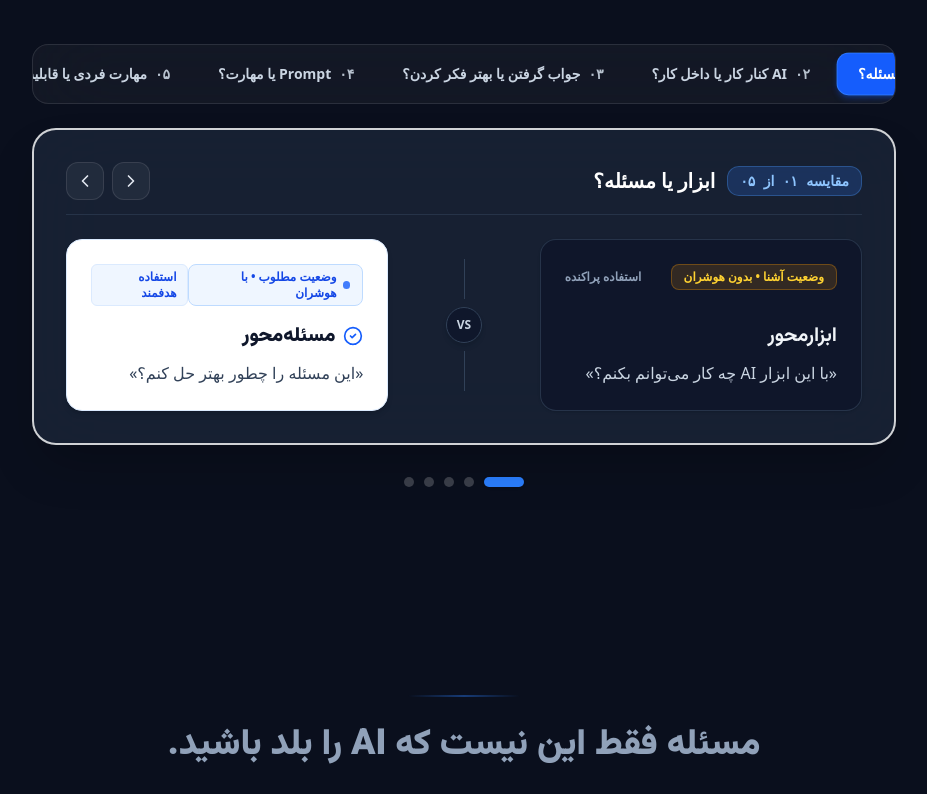
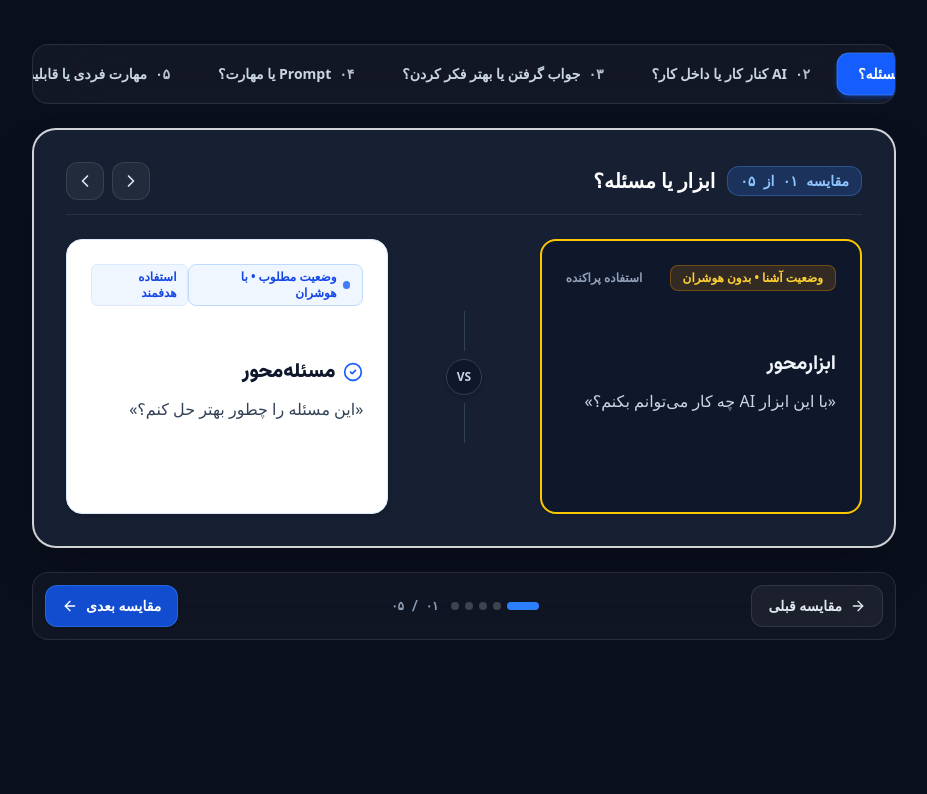
Before and after one commit to SamanPanahizadeh/hooshraan, a React (Vite) app: page / in a window 1280 px wide. Shown: the part 1140-1934 px from the top of the page, without its empty margins (176-1103 px from the left). Built offline with nearby package versions, Linux system fonts and the light colour scheme.

Commit message:
refactor: update visual styling and icons in comparison section
Improve the visual impact of the comparison section by adjusting background glow effects and updating navigation icons.

```diff
--- a/src/components/VisualComparisonSection.tsx
+++ b/src/components/VisualComparisonSection.tsx
@@ -1,7 +1,7 @@
 import React, { useState } from 'react';
 import { motion, AnimatePresence } from 'motion/react';
 import {
-  CheckCircle2, ChevronLeft, ChevronRight, Zap
+  CheckCircle2, ChevronLeft, ChevronRight, Zap, ArrowLeft, ArrowRight
 } from 'lucide-react';
 
 interface VisualComparisonSectionProps {
@@ -111,7 +111,6 @@ const COMPARISON_PAIRS: ComparisonPair[] = [
 
 export const VisualComparisonSection: React.FC<VisualComparisonSectionProps> = () => {
   const [currentIndex, setCurrentIndex] = useState(0);
-
   const currentItem = COMPARISON_PAIRS[currentIndex];
 
   const handleNext = () => {
@@ -128,13 +127,11 @@ export const VisualComparisonSection: React.FC<VisualComparisonSectionProps> = (
       className="relative space-y-12 py-8 overflow-hidden"
       aria-label="مقایسه سازمان قبل و بعد از هوشران"
     >
-      {/* Background glow */}
-      <div className="absolute top-1/3 left-1/2 -translate-x-1/2 -translate-y-1/2 w-full max-w-[500px] h-64 bg-blue-600/10 blur-[100px] -z-10 pointer-events-none rounded-full" />
+      {/* هاله نور پس‌زمینه */}
+      <div className="absolute top-1/3 left-1/2 -translate-x-1/2 -translate-y-1/2 w-full max-w-[550px] h-72 bg-blue-600/15 blur-[110px] -z-10 pointer-events-none rounded-full" />
 
-      {/* =========================================================================
-          1. HEADER
-         ========================================================================= */}
-      <div className="text-center max-w-3xl mx-auto space-y-4 px-2">
+      {/* تیتر بالای بخش */}
+      <div className="text-center max-w-3xl mx-auto space-y-4 px-3">
         <h2 className="text-2xl sm:text-4xl lg:text-5xl font-black text-white tracking-tight leading-snug">
           سازمان شما در کدام سمت قرار دارد؟
         </h2>
@@ -143,12 +140,10 @@ export const VisualComparisonSection: React.FC<VisualComparisonSectionProps> = (
         </p>
       </div>
 
-      {/* =========================================================================
-          2. آلبوم انتخابی (Pill Tabs + Controls)
-         ========================================================================= */}
+      {/* کانتینر آلبوم */}
       <div className="max-w-4xl mx-auto space-y-6 px-2 sm:px-4">
 
-        {/* نوار سربرگ‌های آلبوم با فونت درشت‌تر */}
+        {/* زبانه‌های انتخاب بالای آلبوم */}
         <div className="flex items-center justify-center gap-2 p-2 bg-white/[0.04] backdrop-blur-2xl rounded-2xl border border-white/10 overflow-x-auto no-scrollbar">
           {COMPARISON_PAIRS.map((item, idx) => {
             const isActive = currentIndex === idx;
@@ -170,9 +165,7 @@ export const VisualComparisonSection: React.FC<VisualComparisonSectionProps> = (
           })}
         </div>
 
-        {/* =====================================================================
-            3. کارت فعال آلبوم با متون خوانا و درشت
-           ===================================================================== */}
+        {/* کارت اسلایدر آلبوم (با حداقل ارتفاع ثابت و یکسان برای همه اسلایدها) */}
         <div className="relative">
           <AnimatePresence mode="wait">
             <motion.div
@@ -181,10 +174,10 @@ export const VisualComparisonSection: React.FC<VisualComparisonSectionProps> = (
               animate={{ opacity: 1, x: 0 }}
               exit={{ opacity: 0, x: -20 }}
               transition={{ duration: 0.25 }}
-              className="rounded-3xl bg-slate-800/70 border-2 border-white/80 p-5 sm:p-8 backdrop-blur-2xl shadow-2xl space-y-6"
+              className="rounded-3xl bg-slate-800/70 border-2 border-white/80 p-5 sm:p-8 backdrop-blur-2xl shadow-2xl space-y-6 min-h-[460px] sm:min-h-[420px] flex flex-col justify-between"
             >
-              {/* هدر بالایی کارت آلبوم */}
-              <div className="flex items-center justify-between pb-3.5 border-b border-slate-700/60">
+              {/* هدر بالایی کارت */}
+              <div className="flex items-center justify-between pb-3.5 border-b border-slate-700/60 shrink-0">
                 <div className="flex items-center gap-3">
                   <span className="font-mono font-bold text-blue-300 bg-blue-500/20 px-3 py-1 rounded-xl border border-blue-400/30 text-xs sm:text-sm">
                     مقایسه {currentItem.number} از ۰۵
@@ -194,7 +187,6 @@ export const VisualComparisonSection: React.FC<VisualComparisonSectionProps> = (
                   </span>
                 </div>
 
-                {/* دکمه‌های ورق زدن */}
                 <div className="flex items-center gap-2">
                   <button
                     onClick={handlePrev}
@@ -213,12 +205,12 @@ export const VisualComparisonSection: React.FC<VisualComparisonSectionProps> = (
                 </div>
               </div>
 
-              {/* گرید دوطرفه مقایسه */}
-              <div className="grid grid-cols-1 lg:grid-cols-12 gap-4 items-stretch">
+              {/* پنل دوطرفه مقایسه (با ارتفاع ثابت هماهنگ و فیت) */}
+              <div className="grid grid-cols-1 lg:grid-cols-12 gap-4 items-stretch flex-1 my-auto">
 
-                {/* ۱. بدون هوشران (سمت چپ) */}
-                <div className="lg:col-span-5 p-5 sm:p-6 rounded-2xl bg-slate-900/90 border border-slate-700/70 flex flex-col justify-between space-y-4 shadow-sm">
-                  <div className="flex items-center justify-between">
+                {/* وضعیت بدون هوشران (سمت چپ) */}
+                <div className="lg:col-span-5 p-5 sm:p-6 rounded-2xl bg-slate-900/90 border-2 border-yellow-400 flex flex-col justify-between space-y-4 shadow-sm min-h-[220px] sm:min-h-[260px]">
+                  <div className="flex items-center justify-between shrink-0">
                     <span className="text-xs font-bold px-3 py-1 rounded-lg bg-amber-500/15 text-amber-300 border border-amber-500/30">
                       وضعیت آشنا • بدون هوشران
                     </span>
@@ -227,21 +219,21 @@ export const VisualComparisonSection: React.FC<VisualComparisonSectionProps> = (
                     </span>
                   </div>
 
-                  <div className="space-y-2.5">
+                  <div className="space-y-2.5 flex-1 flex flex-col justify-center">
                     <h4 className="text-base sm:text-lg xl:text-xl font-bold text-slate-100">
                       {currentItem.without.headline}
                     </h4>
-                    <p className="text-xs sm:text-base text-slate-300 leading-relaxed font-normal">
+                    <p className="text-sm sm:text-base text-slate-300 leading-relaxed font-normal">
                       {currentItem.without.subline}
                     </p>
                   </div>
 
-                  {currentItem.without.flow && (
-                    <div className="pt-3.5 border-t border-slate-700/50">
+                  {currentItem.without.flow ? (
+                    <div className="pt-3.5 border-t border-slate-700/50 shrink-0">
                       <div className="flex flex-wrap items-center gap-1.5 text-xs sm:text-sm text-slate-300 font-mono" dir="ltr">
                         {currentItem.without.flow.map((step, sIdx) => (
                           <React.Fragment key={sIdx}>
-                            <span className="px-2 py-1 rounded bg-slate-800 border border-slate-700 text-slate-200">
+                            <span className="px-2.5 py-1 rounded bg-slate-800 border border-slate-700 text-slate-200">
                               {step}
                             </span>
                             {sIdx < currentItem.without.flow!.length - 1 && (
@@ -251,10 +243,12 @@ export const VisualComparisonSection: React.FC<VisualComparisonSectionProps> = (
                         ))}
                       </div>
                     </div>
+                  ) : (
+                    <div className="h-4" />
                   )}
                 </div>
 
-                {/* ۲. ستون وسط VS */}
+                {/* نشانگر میانی VS */}
                 <div className="lg:col-span-2 flex items-center justify-center py-2 lg:py-0">
                   <div className="flex lg:flex-col items-center gap-2 text-center">
                     <div className="h-px lg:h-10 w-12 lg:w-px bg-slate-700" />
@@ -265,9 +259,9 @@ export const VisualComparisonSection: React.FC<VisualComparisonSectionProps> = (
                   </div>
                 </div>
 
-                {/* ۳. با هوشران (سمت راست - کارت سفید بسیار خوانا) */}
-                <div className="lg:col-span-5 p-5 sm:p-6 rounded-2xl bg-white border border-blue-100 flex flex-col justify-between space-y-4 shadow-md">
-                  <div className="flex items-center justify-between">
+                {/* وضعیت با هوشران (سمت راست) */}
+                <div className="lg:col-span-5 p-5 sm:p-6 rounded-2xl bg-white border border-blue-100 flex flex-col justify-between space-y-4 shadow-md min-h-[220px] sm:min-h-[260px]">
+                  <div className="flex items-center justify-between shrink-0">
                     <span className="text-xs font-bold px-3 py-1 rounded-lg bg-blue-50 text-blue-700 border border-blue-200 flex items-center gap-1.5">
                       <span className="w-2 h-2 rounded-full bg-blue-600 animate-pulse" />
                       وضعیت مطلوب • با هوشران
@@ -277,20 +271,20 @@ export const VisualComparisonSection: React.FC<VisualComparisonSectionProps> = (
                     </span>
                   </div>
 
-                  <div className="space-y-2.5">
+                  <div className="space-y-2.5 flex-1 flex flex-col justify-center">
                     <div className="flex items-center gap-2">
                       <CheckCircle2 className="w-5 h-5 text-blue-600 shrink-0" />
                       <h4 className="text-base sm:text-lg xl:text-xl font-black text-slate-900">
                         {currentItem.withHoushran.headline}
                       </h4>
                     </div>
-                    <p className="text-xs sm:text-base text-slate-700 leading-relaxed font-medium">
+                    <p className="text-sm sm:text-base text-slate-700 leading-relaxed font-medium">
                       {currentItem.withHoushran.subline}
                     </p>
                   </div>
 
                   {currentItem.withHoushran.flow && (
-                    <div className="pt-3.5 border-t border-slate-100">
+                    <div className="pt-3.5 border-t border-slate-100 shrink-0">
                       <div className="flex flex-wrap items-center gap-1.5 text-xs sm:text-sm font-mono" dir="ltr">
                         {currentItem.withHoushran.flow.map((step, sIdx) => (
                           <React.Fragment key={sIdx}>
@@ -307,10 +301,13 @@ export const VisualComparisonSection: React.FC<VisualComparisonSectionProps> = (
                   )}
 
                   {currentItem.withHoushran.note && (
-                    <div className="pt-2.5 border-t border-slate-100 flex items-start gap-2 text-xs sm:text-sm text-blue-900 font-semibold bg-blue-50/90 p-3 rounded-xl border border-blue-100">
+                    <div className="pt-2.5 border-t border-slate-100 flex items-start gap-2 text-xs sm:text-sm text-blue-900 font-semibold bg-blue-50/90 p-3 rounded-xl border border-blue-100 shrink-0">
                       <Zap className="w-4 h-4 text-blue-600 shrink-0 mt-0.5" />
                       <span>{currentItem.withHoushran.note}</span>
                     </div>
+                  )}
+                  {!currentItem.withHoushran.flow && !currentItem.withHoushran.note && (
+                    <div className="h-4" />
                   )}
                 </div>
 
@@ -319,25 +316,49 @@ export const VisualComparisonSection: React.FC<VisualComparisonSectionProps> = (
           </AnimatePresence>
         </div>
 
-        {/* نقاط نشانگر صفحه (Pagination Dots) */}
-        <div className="flex items-center justify-center gap-2.5 pt-2">
+        {/* نوار ناوبری پایین آلبوم (دکمه‌های چپ و راست + نشانگر موقعیت) */}
+        <div className="flex items-center justify-between gap-4 p-3 bg-white/[0.03] backdrop-blur-xl border border-white/10 rounded-2xl">
+          {/* دکمه اسلاید قبلی */}
+          <button
+            onClick={handlePrev}
+            className="px-4 py-2.5 rounded-xl bg-white/5 hover:bg-white/15 text-slate-200 hover:text-white font-bold text-xs sm:text-sm transition flex items-center gap-2 border border-white/10 cursor-pointer"
+          >
+            <ArrowRight className="w-4 h-4" />
+            <span>مقایسه قبلی</span>
+          </button>
+
+          {/* نشانگرهای نقطه‌ای + شمارنده */}
+          <div className="flex items-center gap-3">
+            <div className="flex items-center gap-1.5">
               {COMPARISON_PAIRS.map((_, dotIdx) => (
                 <button
                   key={dotIdx}
                   onClick={() => setCurrentIndex(dotIdx)}
-              className={`h-2.5 rounded-full transition-all cursor-pointer ${
-                currentIndex === dotIdx ? 'w-10 bg-blue-500 shadow-sm' : 'w-2.5 bg-white/20 hover:bg-white/40'
+                  className={`h-2 rounded-full transition-all cursor-pointer ${
+                    currentIndex === dotIdx ? 'w-6 sm:w-8 bg-blue-500' : 'w-2 bg-white/20 hover:bg-white/40'
                   }`}
                   aria-label={`اسلاید ${dotIdx + 1}`}
                 />
               ))}
             </div>
+            <span className="font-mono text-xs font-bold text-slate-400">
+              {currentItem.number} / ۰۵
+            </span>
+          </div>
+
+          {/* دکمه اسلاید بعدی */}
+          <button
+            onClick={handleNext}
+            className="px-4 py-2.5 rounded-xl bg-blue-600/80 hover:bg-blue-600 text-white font-bold text-xs sm:text-sm transition flex items-center gap-2 border border-blue-400/30 cursor-pointer shadow-sm"
+          >
+            <span>مقایسه بعدی</span>
+            <ArrowLeft className="w-4 h-4" />
+          </button>
+        </div>
 
       </div>
 
-      {/* =========================================================================
-          4. STATEMENT نهایی — فونت‌های درشت و تفکیک‌شده
-         ========================================================================= */}
+      {/* بیانیه نهایی */}
       <div className="pt-28 sm:pt-40 pb-20 sm:pb-32 max-w-4xl mx-auto text-center space-y-6 px-4 relative">
         <div className="w-28 h-0.5 bg-gradient-to-r from-transparent via-blue-500/40 to-transparent mx-auto mb-6" />
 
```
Lines whose indentation alone changed are shown as unchanged.
